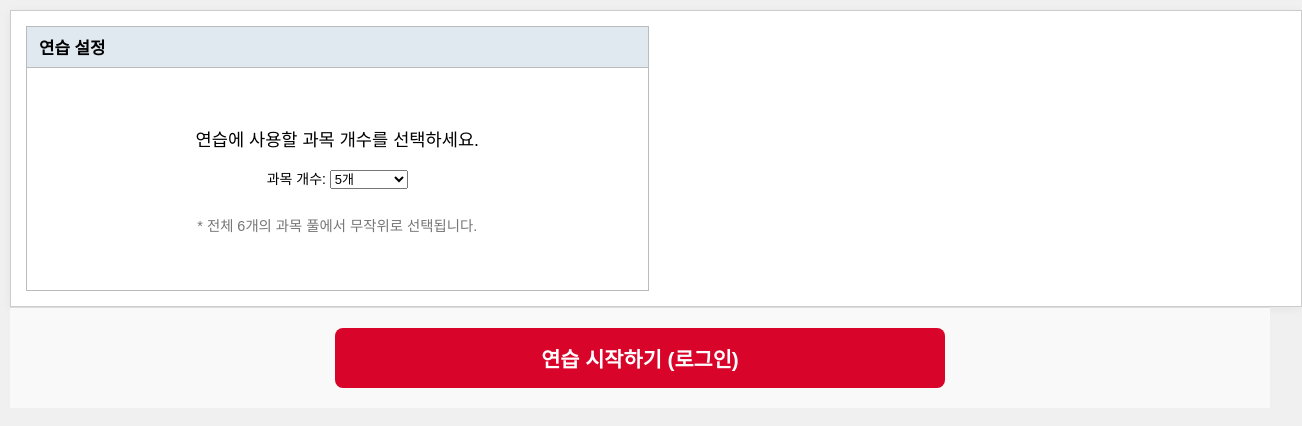
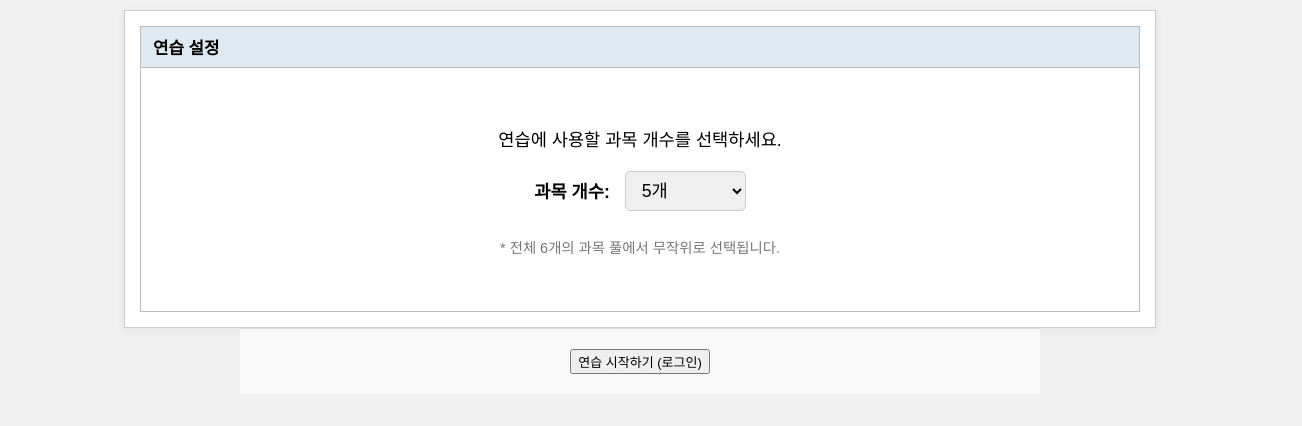
Before and after one commit to dldb-chamchi/sugang-practice, a plain HTML site: page index.html in a window 1280 px wide. Shown: the whole page, 1302 px wide, since content can reach past the window. Drawn offline with Linux system fonts and the light colour scheme.

```diff
--- a/sugang.css
+++ b/sugang.css
@@ -170,50 +170,44 @@ th {
 
 /* --- setting.html을 위한 스타일 추가 --- */
 .setup-container {
-  display: grid;
-  grid-template-columns: 1fr 1fr; /* 2열 그리드 */
-  gap: 15px;
+  display: block; /* 2열 그리드(grid) 대신 block으로 변경 */
   padding: 15px;
+  max-width: 800px; /* 너무 넓지 않게 중앙 정렬 */
+  margin: 0 auto;
 }
 
+/* (신규) index.html의 드롭다운 스타일 */
+.setting-row {
+  display: flex;
+  align-items: center;
+  justify-content: center;
+  gap: 15px;
+  margin: 20px 0;
+}
+
+.setting-row label {
+  font-size: 1.1rem;
+  font-weight: bold;
+}
+
+.setting-row select {
+  font-size: 1.1rem;
+  padding: 8px 12px;
+  border-radius: 5px;
+  border: 1px solid #ccc;
+  font-family: inherit; /* body의 폰트 상속 */
+}
+/* --- (여기까지 교체) --- */
+
 .setup-footer {
+  /* (기존 스타일 유지) */
   padding: 20px;
   text-align: center;
   background: #f9f9f9;
   border-top: 1px solid #ddd;
+
+  /* (추가) .setup-container와 너비/정렬 맞춤 */
+  max-width: 800px;
+  margin: 0 auto;
+  box-sizing: border-box; /* padding 포함 */
 }
-
-#start-practice-button {
-  background-color: #d90429;
-  color: white;
-  border: none;
-  padding: 15px 30px;
-  font-size: 1.3rem;
-  font-weight: bold;
-  border-radius: 8px;
-  cursor: pointer;
-  width: 50%;
-}
-#start-practice-button:hover {
-  background-color: #b00020;
-}
-#start-practice-button:disabled {
-  background-color: #999;
-  cursor: not-allowed;
-}
-
-/* 담기 버튼 스타일 (setting.js에서 사용) */
-.add-to-wishlist-btn {
-  background-color: #007bff;
-  color: white;
-  border: none;
-  padding: 5px 10px;
-  border-radius: 4px;
-  cursor: pointer;
-  font-weight: bold;
-}
-.add-to-wishlist-btn:disabled {
-  background-color: #aaa;
-  opacity: 0.7;
-  cursor: not-allowed;
-}
```
Also changed, not shown: script.js (+6 -6 lines).
